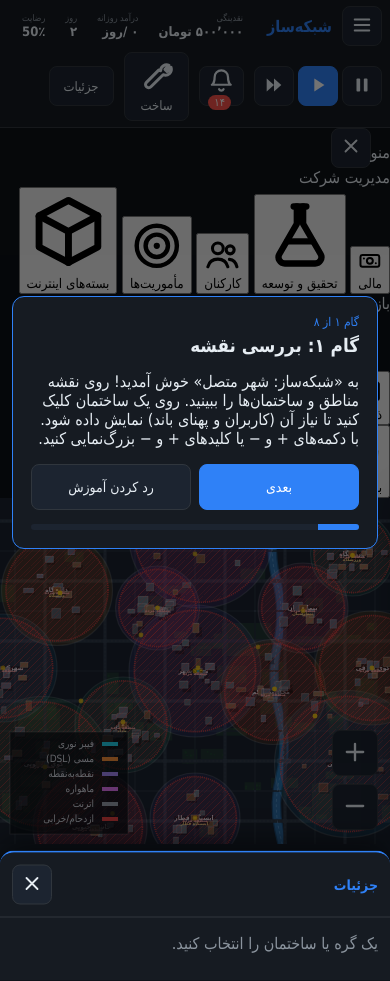
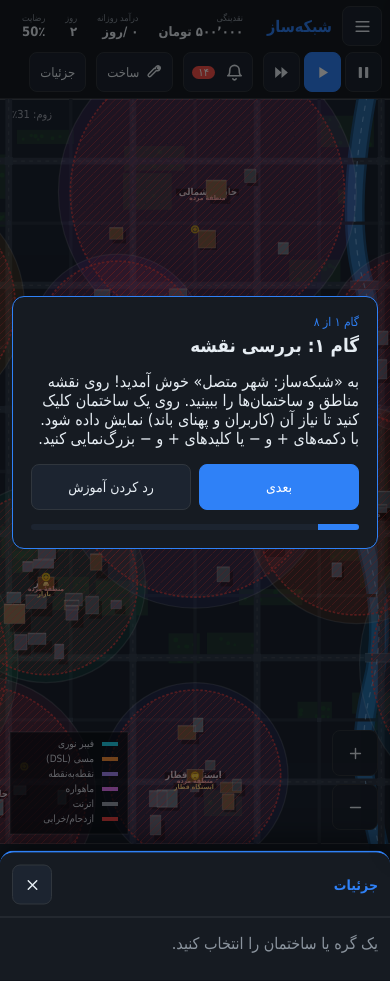
Before and after one commit to kianodd/connected-city, a plain HTML site: page index.html in a window 390 px wide. Drawn offline with Linux system fonts and the light colour scheme; a script that the page names is missing; a small style sheet from the web is missing.

Commit message:
connected-city: css/style.css

```diff
--- a/css/style.css
+++ b/css/style.css
@@ -20,7 +20,15 @@ button{font-family:inherit}
 .btn.primary{background:var(--accent);border-color:var(--accent);color:#fff}
 .btn.danger:hover{border-color:var(--danger);color:var(--danger)}
 .btn.sm{padding:5px 9px;font-size:12px}
-.btn.icon{min-width:36px;height:34px;padding:0 8px;font-size:15px}
+.btn.icon{min-width:36px;height:34px;padding:0 8px;font-size:15px;display:inline-flex;align-items:center;justify-content:center;gap:6px}
+.ic{width:19px;height:19px;flex-shrink:0}
+.btn.sm .ic{width:17px;height:17px}
+#toggle-right{display:none;align-items:center;gap:6px}
+.build-item .bi-icon{display:inline-flex}
+.build-item .bi-icon .ic{width:22px;height:22px}
+.build-item .lock{display:inline-flex}
+.tech-card h5 .ic,.alert-item .ic,.warn-box .ic{vertical-align:-3px}
+.dot-ok{display:inline-block;width:9px;height:9px;border-radius:50%;background:var(--accent2);vertical-align:middle;margin-inline-end:5px}
 .btn.active{background:var(--accent);color:#fff;border-color:var(--accent)}
 .btn:disabled{opacity:.45;cursor:not-allowed}
 .badge{background:var(--danger);color:#fff;border-radius:999px;font-size:11px;padding:1px 6px;margin-inline-start:4px;vertical-align:top}
@@ -39,6 +47,26 @@ button{font-family:inherit}
 .stat.negative strong{color:var(--danger)}
 .speed-btns{display:flex;gap:4px}
 .mobile-only{display:none}
+
+/* Side menu (drawer from the inline-start side = right in RTL) */
+#side-menu-backdrop{position:fixed;inset:0;background:rgba(0,0,0,.5);z-index:54}
+#side-menu{
+  position:fixed;top:0;bottom:0;inset-inline-start:0;width:min(300px,86vw);z-index:56;
+  background:var(--surface);border-inline-end:1px solid var(--border);
+  transform:translateX(105%);transition:transform .25s;overflow-y:auto;padding:0 0 16px;
+  box-shadow:0 0 30px rgba(0,0,0,.6);
+}
+#side-menu.open{transform:none}
+.side-menu-head{display:flex;justify-content:space-between;align-items:center;padding:12px 16px;border-bottom:1px solid var(--border);font-weight:700;font-size:15px}
+.side-menu-section{font-size:12px;color:var(--muted);margin:14px 16px 6px}
+.side-item{
+  display:flex;align-items:center;gap:11px;width:calc(100% - 16px);margin:2px 8px;min-height:48px;
+  background:none;border:none;border-radius:8px;padding:10px 12px;cursor:pointer;
+  color:var(--text);font-size:14px;text-align:right;font-family:inherit;
+}
+.side-item:hover{background:var(--surface2)}
+.side-item.danger{color:var(--danger)}
+.side-item .ic{width:21px;height:21px}
 
 /* Layout */
 #layout{flex:1;display:flex;min-height:0}
@@ -156,8 +184,9 @@ input[type=number]{background:var(--bg);color:var(--text);border:1px solid var(-
   .mobile-only{display:inline-block}
   .panel-head.mobile-only{display:flex}
 
-  /* --- Topbar: compact rows, nothing overlaps --- */
+  /* --- Topbar: compact rows, nothing overlaps (options live in the side menu) --- */
   #topbar{gap:6px 10px;padding:6px 8px}
+  #btn-menu{order:0}
   .tb-title{order:1}
   .subtitle{display:none}
   .logo{font-size:16px}
@@ -168,15 +197,12 @@ input[type=number]{background:var(--bg);color:var(--text);border:1px solid var(-
   .tb-group.controls{display:contents}
   .speed-btns{order:3}
   #btn-alerts{order:4}
-  #toggle-right{order:5}
+  #toggle-right{order:5;display:inline-flex}
   #toggle-detail{order:6}
-  .tb-group.actions{order:7;flex-basis:100%;flex-wrap:nowrap;overflow-x:auto;scrollbar-width:none;padding-bottom:2px}
-  .tb-group.actions::-webkit-scrollbar{display:none}
-  .tb-group.actions .btn{flex-shrink:0;min-height:36px}
-  .save-btns{display:flex;gap:6px;flex-shrink:0}
-  /* touch targets ≥40px */
+  /* touch targets ≥40px (speed buttons slightly narrower so row 2 never wraps) */
   .btn.icon{min-width:40px;height:40px}
-  #toggle-right,#toggle-detail{min-height:40px;padding:8px 14px;font-size:13px}
+  .speed-btns .btn.icon{min-width:37px}
+  #toggle-right,#toggle-detail{min-height:40px;padding:8px 10px;font-size:13px}
   .tool{min-height:40px}
   .build-item{min-height:48px}
   #layer-toggles label{padding:8px 0;font-size:14px}
```
